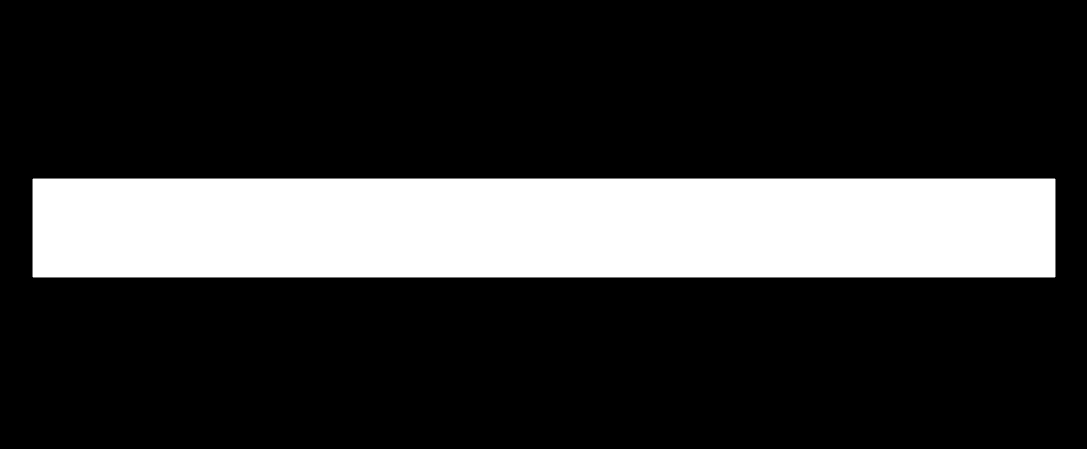
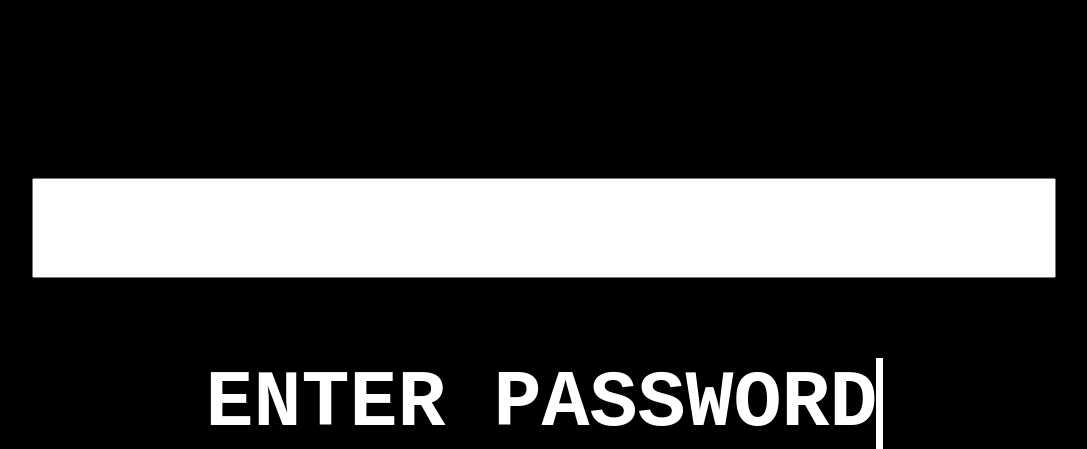
Before and after one commit to ari-winters/ari-winters.github.io, a plain HTML site: page index.html in a window 1280 px wide. Shown: the part 434-883 px from the top of the page, without its empty margins (96-1183 px from the left). Before the commit the page ends 800 px from the top, so only its background shows below. Drawn offline with Linux system fonts and the light colour scheme; a web font is replaced by a local one.

Commit message:
Added Typewriter Effect

```diff
--- a/index.html
+++ b/index.html
@@ -3,6 +3,12 @@
 <link rel="preconnect" href="https://fonts.googleapis.com">
 <link rel="preconnect" href="https://fonts.gstatic.com" crossorigin>
 <link href="https://fonts.googleapis.com/css2?family=Doto:wght@100..900&display=swap" rel="stylesheet">
+
+<head>
+    <title>PROJECT OBSIDIAN</title>
+</head>
+
+<body>
     <h1>
         <span data-value="WELCOME TO" class="anim-text">WELCOME TO</span>
     </h1>
@@ -13,6 +19,11 @@
     <form>
         <input type="text" id="textInput" name="password" autofocus>
     </form>
+    <div class="centered-content">
+        <h2 id="typewriter-text" data-text="ENTER PASSWORD"></h2>
+    </div>
+</body>
+
 </html>
 
 <script>
@@ -32,7 +43,7 @@
 
                 .map((letter, index) => {
 
-                if(index < Math.floor(iterations - 3)) {
+                    if (index < Math.floor(iterations - 3)) {
                         return targetText[index];
                     }
 
@@ -41,12 +52,12 @@
 
                 .join("");
 
-             if(iterations >= targetText.length + 3) {
+            if (iterations >= targetText.length + 3) {
                 clearInterval(element.animationInterval);
                 element.animationInterval = null;
                 element.innerText = targetText;
             }
-            iterations += 1/4;
+            iterations += 1 / 4;
 
         }, 30);
     });
@@ -55,7 +66,35 @@
 <script>
     const inputField = document.getElementById('textInput');
 
-    inputField.addEventListener('input', function() {
+    inputField.addEventListener('input', function () {
         this.value = this.value.toUpperCase();
     });
 </script>
+
+<script>
+    document.addEventListener('DOMContentLoaded', () => {
+        const h2Element = document.getElementById('typewriter-text');
+        const typingSpeed = 100;
+        const textLength = h2Element.dataset.text.length;
+        const totalDuration = (textLength * typingSpeed) / 1000;
+
+        h2Element.textContent = h2Element.dataset.text;
+        h2Element.style.setProperty('--text-length-ch', `${textLength}ch`);
+        h2Element.style.setProperty('--total-duration', `${totalDuration}s`);
+        h2Element.style.setProperty('--text-length', textLength);
+
+        h2Element.style.animation = `typing ${totalDuration}s steps(${textLength}) forwards`;
+
+        h2Element.addEventListener('animationend', (e) => {
+            if (e.animationName === 'typing') {
+                h2Element.classList.add('typing-done');
+                const delayBeforeDisappear = 1000;
+
+                setTimeout(() => {
+                    h2Element.classList.remove('typing-done');
+                    h2Element.classList.add('caret-off');
+                }, delayBeforeDisappear);
+            }
+        }, { once: true });
+    });
+</script>
--- a/style.css
+++ b/style.css
@@ -10,6 +10,15 @@ h1 {
   text-align: center;
   color: white;
   font-size: 10rem;
+  font-family: "Doto", monospace;
+  margin-bottom: 0px;
+  margin-top: 0px;
+}
+
+h2 {
+  text-align: center;
+  color: white;
+  font-size: 5rem;
   font-family: "Doto", monospace;
   margin-bottom: 0px;
   margin-top: 0px;
@@ -42,3 +51,83 @@ input[type="text"]:focus {
   height: 200px;
   width: 100%;
 }
+
+.centered-content {
+  text-align: center;
+}
+
+#typewriter-text {
+  display: inline-block;
+
+
+  position: relative;
+
+  margin: 0 auto;
+  white-space: nowrap;
+  overflow: hidden;
+
+
+  border-right: none;
+
+
+
+
+  animation: typing var(--total-duration) steps(var(--text-length)) forwards;
+
+  display: inline-block;
+
+
+  margin: 0;
+
+  padding-right: 5px;
+}
+
+
+#typewriter-text::after {
+  content: "";
+  position: absolute;
+
+
+  width: .08em;
+
+
+  height: 100%;
+  top: 0;
+
+  background-color: transparent;
+  right: 0;
+
+  animation: blink-caret .75s step-end infinite;
+}
+
+#typewriter-text.caret-off::after {
+
+  animation: none;
+  background-color: transparent !important;
+
+}
+
+
+@keyframes typing {
+  from {
+    width: 0
+  }
+
+  to {
+    width: var(--text-length-ch)
+  }
+}
+
+@keyframes blink-caret {
+
+  from,
+  to {
+    background-color: transparent
+  }
+
+  50% {
+    background-color: white;
+  }
+
+
+}
```
Lines whose indentation alone changed are shown as unchanged.
